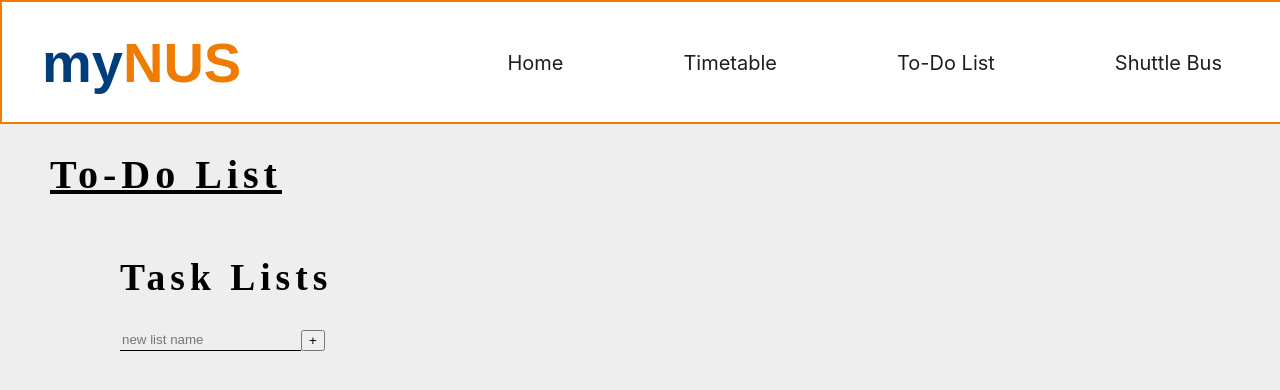
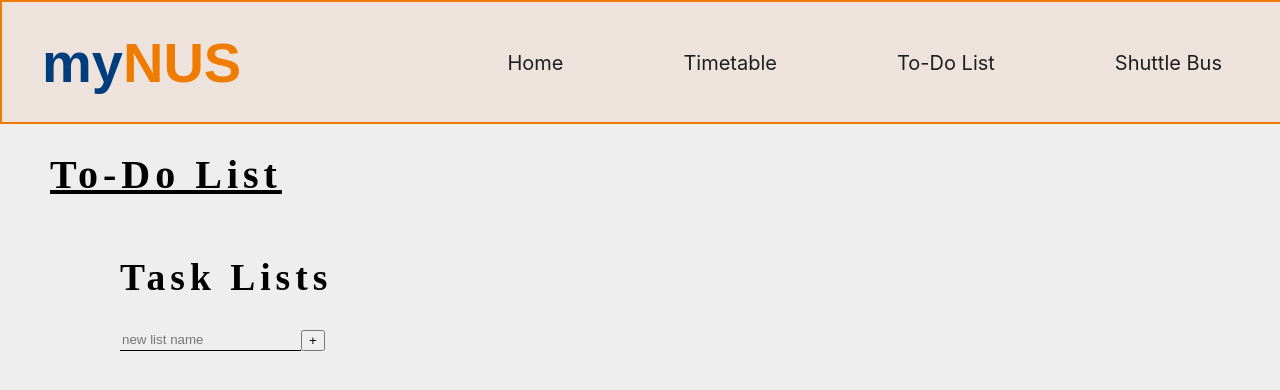
Before and after one commit to adelelohzh/orbital_2021, a PHP site: page /todolist.html in a window 1280 px wide. Shown: the top 390 px of the page. Run offline with PHP 8.4, Linux system fonts and the light colour scheme.

Commit message:
edited css files

```diff
--- a/style.css
+++ b/style.css
@@ -71,7 +71,7 @@
 {
     width:100%;
     height:120px;
-    background-color: #fff;
+    background-color: #eee2dc;
     border: 2.5px solid #EF7C00;
 }
 
@@ -391,8 +391,3 @@
 }
 
 /* ---------------------------- */
-
-.form_input
-{
-
-}
--- a/styleMain.css
+++ b/styleMain.css
@@ -96,7 +96,8 @@ a{
 }
 
 .header-left {
-    padding-left: 50px;
+    /* padding-left: 50px; */
+    float: left;
 }
 
 .header-right {
--- a/styleTimetable.css
+++ b/styleTimetable.css
@@ -96,7 +96,8 @@ a{
 }
 
 .header-left {
-    padding-left: 50px;
+    /* padding-left: 50px; */
+    float: left;
 }
 
 .header-right {
```
